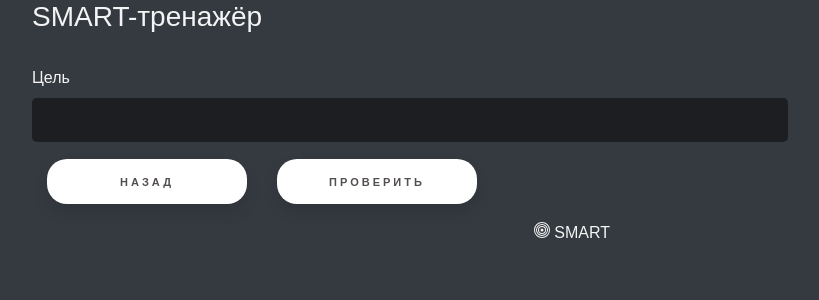
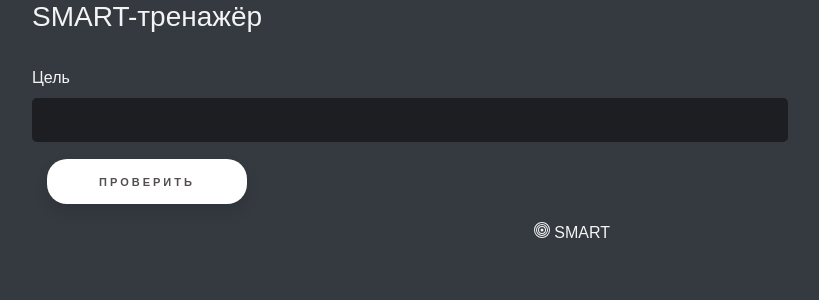
Before and after one commit to Lednik7/SMART_Product, a Flask app: page /smart_trainer in a window 1280 px wide. Shown: the part 98-398 px from the top of the page, without its empty margins (68-887 px from the left). Run offline with Flask 2, Linux system fonts and the light colour scheme; parts of the project's set-up code (start-up, migrations or seed data) failed here and were passed over; some libraries are stand-ins or nearby versions.

Commit message:
исправили баг

```diff
--- a/templates/smart_trainer.html
+++ b/templates/smart_trainer.html
@@ -13,12 +13,7 @@
 
 
 
-        <div class="btn-toolbar text-center well">
-            <form action="/">
-                <div class="btn">
-                    <input type="submit" value="Назад" />
-                </div>
-            </form>
+        <div class="btn-toolbar text-left well">
 
             <div class="btn">
 		        {{ form.submit() }}
```
